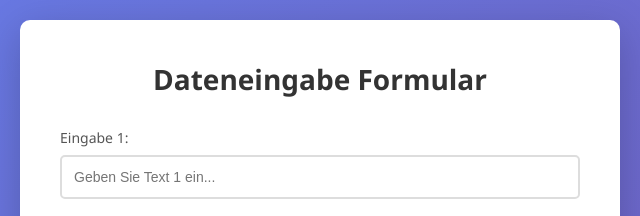
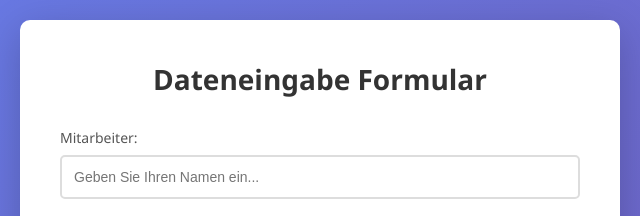
Before and after one commit to 1marcofischer1-wq/Web-App-Garantie, a website: page public/index.html in a window 1280 px wide. Shown: the top 216 px of the page, 320-960 px from the left. Drawn offline with Linux system fonts and the light colour scheme.

Commit message:
Add employee name input field to form
Added input field for employee name in the form.

```diff
--- a/public/index.html
+++ b/public/index.html
@@ -96,6 +96,10 @@
   <div class="container">
     <h1>Dateneingabe Formular</h1>
     <form action="/submit" method="POST" enctype="multipart/form-data">
+      <div class="form-group">
+        <label for="mitarbeiter">Mitarbeiter:</label>
+        <input type="text" id="mitarbeiter" name="mitarbeiter" placeholder="Geben Sie Ihren Namen ein...">
+      </div>
       <div id="textFields"></div>
 
       <div class="file-upload-section">
@@ -117,7 +121,6 @@
   </div>
 
   <script>
-    // Dynamisch 10 Textfelder erstellen
     const container = document.getElementById('textFields');
     for (let i = 1; i <= 10; i++) {
       const group = document.createElement('div');
```
